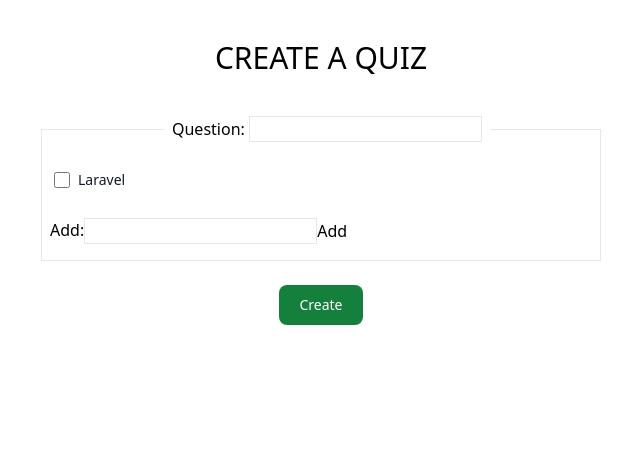
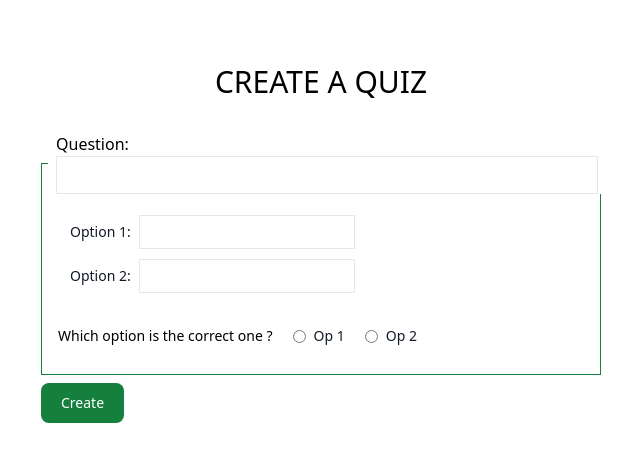
Before and after one commit to tobihans/django-feat-redis-om, a Django app: page / in a window 1280 px wide. Shown: the top 462 px of the page, without its empty margins (319-959 px from the left). Run offline with Django 4.2, Linux system fonts and the light colour scheme; some libraries are stand-ins or nearby versions.

Commit message:
simple now

```diff
--- a/quiz/templates/quiz/index.html
+++ b/quiz/templates/quiz/index.html
@@ -1,6 +1,5 @@
 <!DOCTYPE html>
 <html lang="en">
-
   <head>
     <title></title>
     <meta charset="UTF-8" />
@@ -17,40 +16,77 @@
   </style>
 
   <body class="min-h-screen p-2">
+    <div class="form-editor my-4 p-2 mx-auto lg:max-w-xl">
       <div class="text-center">
         <h1 class="text-3xl my-8 uppercase">Create a quiz</h1>
-    <div class="form-editor my-4 p-2 mx-auto lg:max-w-xl">
-      <fieldset class="border">
-        <legend class="ml-1.5 px-2">
+        <fieldset class="border border-green-700">
+          <legend class="ml-1.5 px-2 w-full">
             <div>
-            <span>Question:</span>
-            <input id="title" type="text" class="border" />
+              <span class="float-left">Question:</span>
+              <input
+                id="title"
+                name="title"
+                type="text"
+                class="border w-full p-1.5"
+              />
             </div>
           </legend>
-        <div class="my-4">
+          <div class="my-4 text-sm ml-2">
             <div class="text-sm" id="possible-choices">
               <span class="flex items-center pl-3">
-              <input id="" type="checkbox" value=""
-                class="w-4 h-4 text-blue-600 bg-gray-100 rounded border-gray-300 focus:ring-blue-500 focus:ring-2" />
-              <label class="inline py-3 ml-2 font-medium text-gray-900">Laravel</label>
+                <label class="inline py-3 ml-2 font-medium text-gray-900"
+                  >Option 1:</label
+                >
+                <input type="text" name="option_1" class="ml-2 p-1.5 border" />
+              </span>
+              <span class="flex items-center pl-3">
+                <label class="inline py-3 ml-2 font-medium text-gray-900"
+                  >Option 2:</label
+                >
+                <input type="text" name="option_2" class="ml-2 p-1.5 border" />
               </span>
             </div>
-          <div class="mt-4 flex pl-2">
-            Add: <input id="choices" class="border" />
-            <button type="button">Add</button>
+            <div class="mt-4 flex pl-2 items-center">
+              <p>Which option is the correct one ?</p>
+              <span class="flex items-center pl-3">
+                <input
+                  type="radio"
+                  id="op1"
+                  value="op1"
+                  name="correct_option"
+                  class="ml-2 p-1.5 border"
+                />
+                <label
+                  class="inline py-3 ml-2 font-medium text-gray-900"
+                  for="op1"
+                  >Op 1</label
+                >
+              </span>
+
+              <span class="flex items-center pl-3">
+                <input
+                  type="radio"
+                  id="op2"
+                  value="op2"
+                  name="correct_option"
+                  class="ml-2 p-1.5 border"
+                />
+                <label
+                  class="inline py-3 ml-2 font-medium text-gray-900"
+                  for="op2"
+                  >Op 2</label
+                >
+              </span>
             </div>
           </div>
         </fieldset>
       </div>
-    <button type="button"
-      class="focus:outline-none text-white bg-green-700 hover:bg-green-800 focus:ring-4 focus:ring-green-300 font-medium rounded-lg text-sm px-5 py-2.5">
+      <button
+        type="button"
+        class="my-2 focus:outline-none text-white bg-green-700 hover:bg-green-800 focus:ring-4 focus:ring-green-300 font-medium rounded-lg text-sm px-5 py-2.5"
+      >
         Create
       </button>
     </div>
   </body>
-<script>
-  const titleInput = document.querySelector("input#title");
-  const choicesInput = document.querySelector("input#choices");
-</script>
-
 </html>
```
Lines whose indentation alone changed are shown as unchanged.
